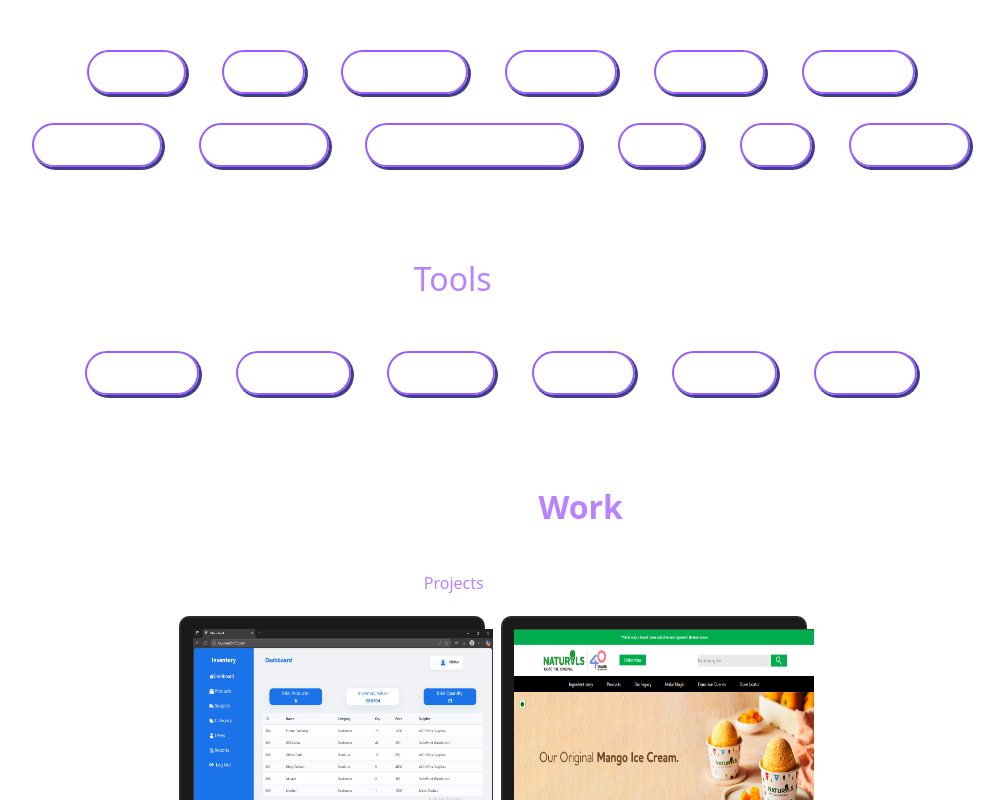
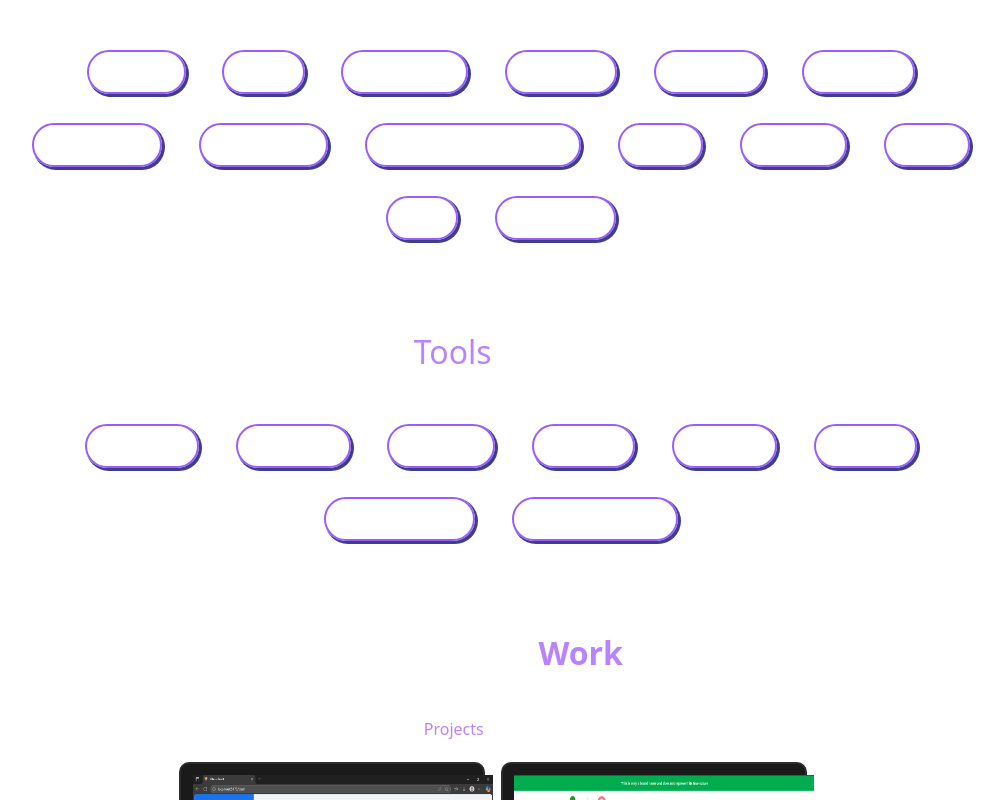
Before and after one commit to vibhasJayavantNatekar/Personal-Portfolio, a React (Vite) app: page /projects in a window 1280 px wide. Shown: the part 1380-2180 px from the top of the page, without its empty margins (147-1151 px from the left). Built offline with nearby package versions, Linux system fonts and the light colour scheme.

Commit message:
Update my resume and skillsets

```diff
--- a/src/components/Footer.jsx
+++ b/src/components/Footer.jsx
@@ -15,7 +15,7 @@ const Footer = () => {
     <div className="footer-wrapper">
       <div className="footer-container">
         <p >Designed and Developed by Vibhas Natekar</p>
-        <p className='copy'>Copyright   <LuCopyright/>  2025 Vn</p>
+        <p className='copy'>Copyright   <LuCopyright/>  2026 Vn</p>
         <div className="social_icons">
           <h2> <a href="https://github.com/vibhasJayavantNatekar/Inventory-App.git"><BiLogoGithub/></a> <a href="https://www.linkedin.com/in/vibhas-natekar-75a410232?utm_source=share&utm_campaign=share_via&utm_content=profile&utm_medium=android_app"> <RxLinkedinLogo/> </a> </h2>
         </div>
--- a/src/components/SkillSets.jsx
+++ b/src/components/SkillSets.jsx
@@ -1,9 +1,10 @@
 
-import {  SiCplusplus, SiCss3, SiExpress, SiGit, SiHtml5, SiJavascript, SiMongodb, SiNodedotjs, SiOracle, SiPhp, SiPostman, SiReact, SiRender,  SiXampp } from 'react-icons/si'
+import {  SiAndroidstudio, SiCplusplus, SiCss3, SiExpress, SiGit, SiHtml5, SiJavascript, SiMongodb, SiNodedotjs, SiOracle, SiPhp, SiPostman, SiReact, SiRender,  SiXampp } from 'react-icons/si'
 import './Skillsets.css'
-import { DiJava} from 'react-icons/di'
+import { DiJava, DiPhp, DiPython, DiVisualstudio} from 'react-icons/di'
 
 import { BiLogoChrome, BiLogoGithub, BiLogoNetlify, BiLogoVisualStudio } from 'react-icons/bi'
+import { FcAndroidOs } from 'react-icons/fc'
 
 
 const SkillSets = () => {
@@ -35,6 +36,8 @@ const SkillSets = () => {
 
 
                       <h2 className='skil-badge'>  <span><DiJava/></span> Java</h2>
+                      <h2 className='skil-badge' > <span> <DiPython/> </span> Python </h2>
+                      <h2 className='skil-badge'> <span> <DiPhp/> </span> PHP </h2>
                       <h2 className='skil-badge'>  <span><SiGit/></span>Git</h2>
 
                       <h2 className='skil-badge'>  <span><SiPostman/></span> Postman</h2>
@@ -57,6 +60,8 @@ const SkillSets = () => {
                       <h2 className='skil-badge'>  <span><BiLogoNetlify/></span> Netlify </h2>
                       <h2 className='skil-badge'>  <span><SiRender/></span>Render </h2>
                       <h2 className='skil-badge'>  <span><SiXampp/></span>Xampp </h2>
+                      <h2 className='skil-badge'> <span><DiVisualstudio/></span> Visual Studio </h2>
+                      <h2 className='skil-badge'> <span> <SiAndroidstudio/>  </span> Android Studio </h2>
 
 
 
```
Also changed, not shown: src/assets/resume.jpg.
